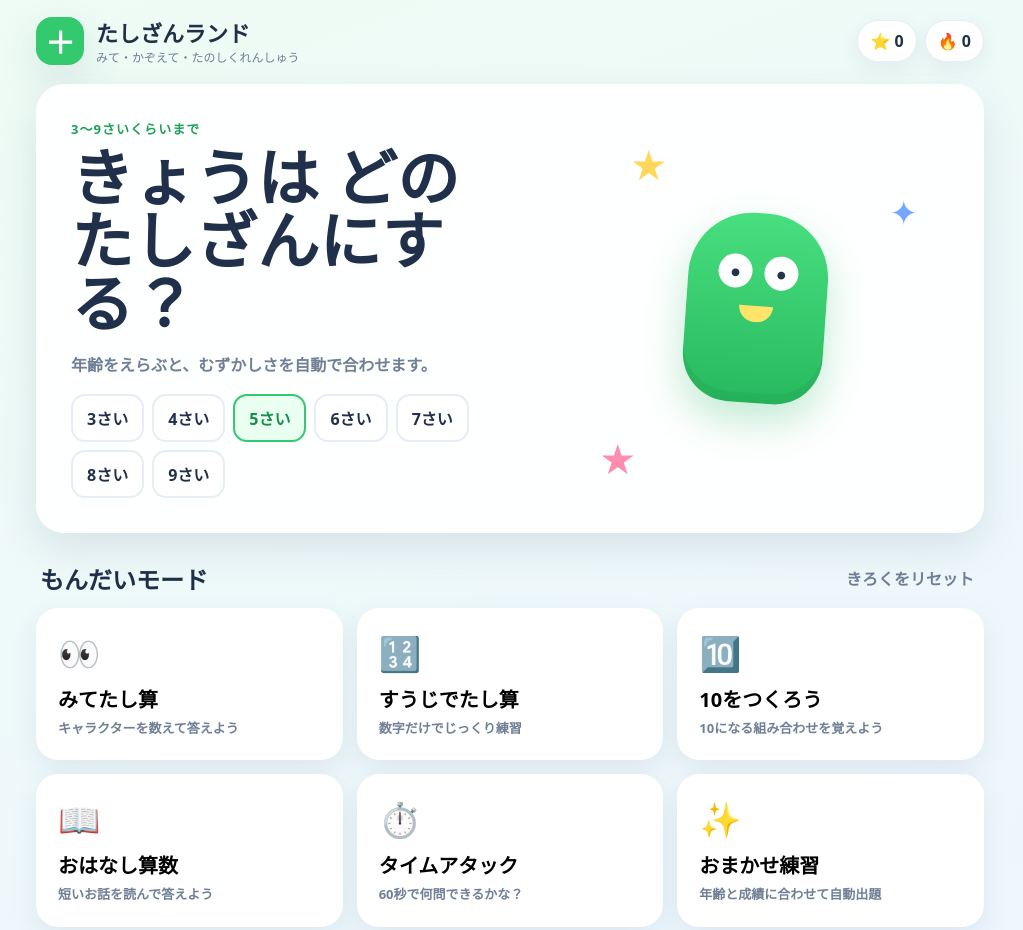
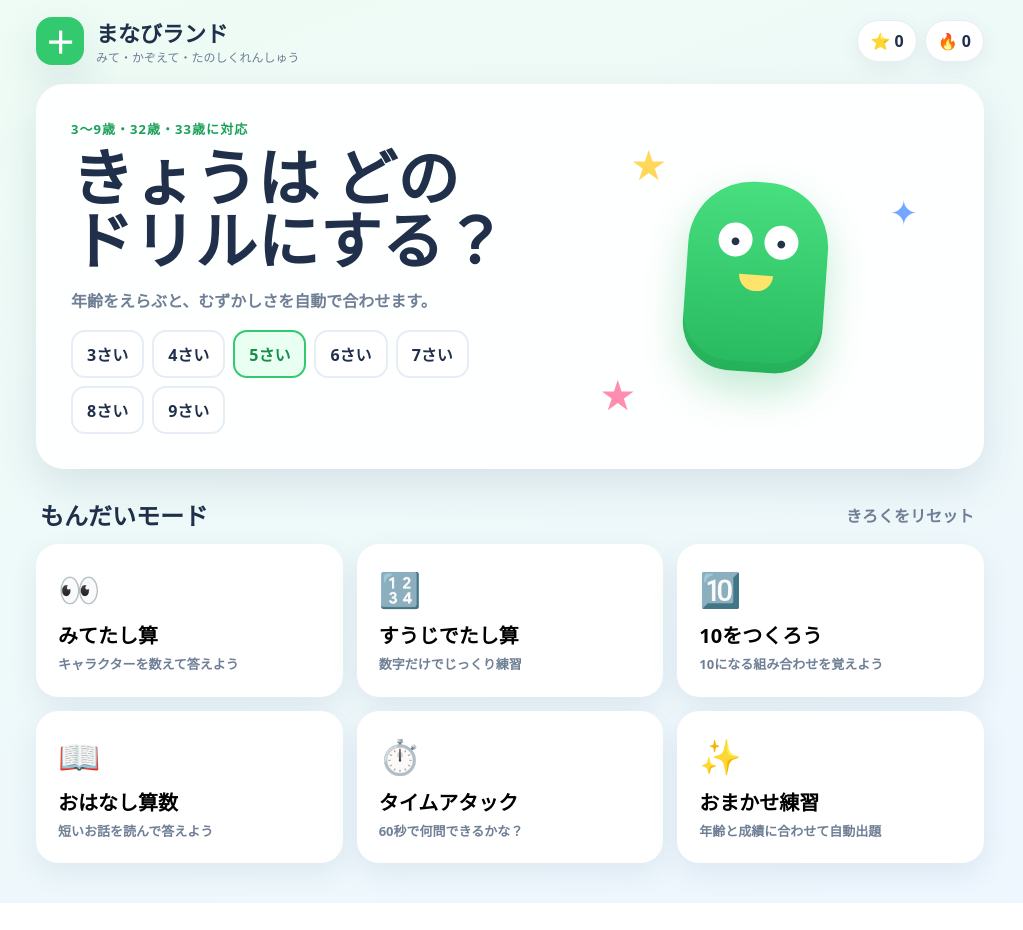
Before and after one commit to choppaman79/math, a plain HTML site: page index.html in a window 1280 px wide. Shown: the whole page, without its empty margins (130-1153 px from the left). After the commit the page ends 903 px from the top, so only its background shows below. Drawn offline with Linux system fonts and the light colour scheme.

Commit message:
Add files via upload

```diff
--- a/index.html
+++ b/index.html
@@ -3,7 +3,7 @@
 <head>
   <meta charset="utf-8" />
   <meta name="viewport" content="width=device-width, initial-scale=1, viewport-fit=cover" />
-  <title>たしざんランド</title>
+  <title>まなびランド</title>
   <link rel="stylesheet" href="styles.css" />
 </head>
 <body>
@@ -12,7 +12,7 @@
       <div class="brand">
         <div class="brand-mark" aria-hidden="true">＋</div>
         <div>
-          <div class="brand-title">たしざんランド</div>
+          <div class="brand-title">まなびランド</div>
           <div class="brand-sub">みて・かぞえて・たのしくれんしゅう</div>
         </div>
       </div>
@@ -26,8 +26,8 @@
       <section id="homeScreen" class="screen active">
         <div class="hero card">
           <div>
-            <p class="eyebrow">3〜9さいくらいまで</p>
-            <h1>きょうは どの<br>たしざんにする？</h1>
+            <p class="eyebrow">3〜9歳・32歳・33歳に対応</p>
+            <h1>きょうは どの<br>ドリルにする？</h1>
             <p class="hero-copy">年齢をえらぶと、むずかしさを自動で合わせます。</p>
             <div class="age-row" id="ageButtons" aria-label="年齢選択"></div>
           </div>
@@ -73,6 +73,7 @@
           <h2 id="resultTitle">よくできました！</h2>
           <div class="result-score"><span id="resultCorrect">0</span><small>もん せいかい</small></div>
           <p id="resultMessage" class="result-message"></p>
+          <div id="reviewArea" class="review-area"></div>
           <div class="result-actions">
             <button id="retryBtn" class="primary-btn" type="button">もういちど</button>
             <button id="homeBtn" class="secondary-btn" type="button">ホームへ</button>
```
Also changed, not shown: 1 other file.
